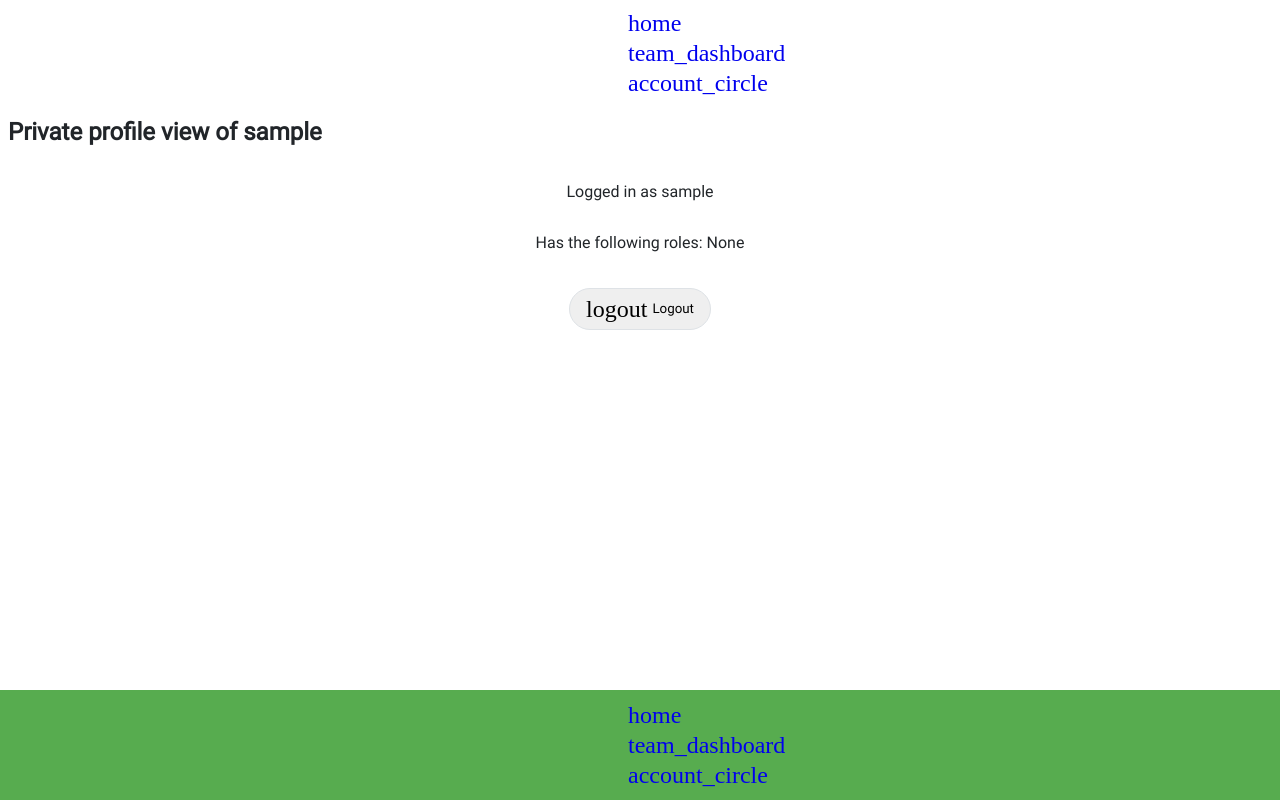
After one commit to PsychOlympia/camp, a Flask app: page /profile/ in a window 1280 px wide. The commit adds this page. Run offline with Flask 3, Linux system fonts and the light colour scheme; the visitor is signed in with stand-in values (Sample User, id 1); data comes from the database, SQL or seed files in the repository; data that the repository does not hold is empty; parts of the project's set-up code (start-up, migrations or seed data) failed here and were passed over; some web fonts are replaced.

Commit message:
Split profiles

```diff
--- /dev/null
+++ b/app/profile/templates/my_profile.jinja2
@@ -0,0 +1,29 @@
+{% extends 'dashboard.jinja2' %}
+
+{% block title %}{{ _('Private profile view of %(name)s', name=current_user.username) }} - {{ super() }}{% endblock %}
+
+{% block content %}
+<h2>{{ _('Private profile view of %(name)s', name=current_user.username) }}</h2>
+<div style="display: flex; flex-direction: column; align-items: center; gap: 20px;">
+    <div style="display: flex; flex-direction: column; align-items: center;">
+        <p>Logged in as {{ current_user.username }}</p>
+        <p>Has the following roles:
+            {% if current_user.roles | length > 0 %}
+                {% for role in current_user.roles %}
+                    <a href="/{{ role.name }}">{{ role.name }}</a>
+                    {% if not loop.last %},{% endif %}
+                {% endfor %}
+            {% else %}
+                <span>None</span>
+            {% endif %}
+        </p>
+    </div>
+    <form action="{{ url_for('auth.logout') }}" method="post">
+        <input type="hidden" name="csrf_token" value="{{ csrf_token() }}">
+        <button type="submit" style="display: flex; align-items: center; gap: 5px;">
+            <span class="material-symbols-outlined">logout</span>
+            Logout
+        </button>
+    </form>
+</div>
+{% endblock %}
--- a/app/profile/templates/profile.jinja2
+++ b/app/profile/templates/profile.jinja2
@@ -1,7 +1,7 @@
-{% extends 'base.jinja2' %}
+{% extends 'dashboard.jinja2' %}
 
-{% block title %}{{ _('Profile of %(name)s', name=team.name) }} - {{ super() }}{% endblock %}
+{% block title %}{{ _('Public profile of %(name)s', name=team.name) }} - {{ super() }}{% endblock %}
 
 {% block content %}
-<h2>{{ _('Profile of %(name)s', name=team.name) }}</h2>
+<h2>{{ _('Public profile of %(name)s', name=team.name) }}</h2>
 {% endblock %}
--- a/app/profile/views.py
+++ b/app/profile/views.py
@@ -1,13 +1,40 @@
 from http import HTTPStatus
 
-from flask import Blueprint, render_template, abort
+from flask import Blueprint, render_template, abort, request, flash, redirect, url_for
+from flask_babel import gettext as _
+from flask_login import login_required
 
+from ..auth import team_permission, guest_permission
 from ..models import db, Team
 
 bp_profile = Blueprint('profile', __name__, template_folder='templates', static_folder='static', url_prefix='/profile')
 
 
-@bp_profile.route('/<string:team_name>', methods=['GET'], endpoint='index')
+@bp_profile.route('/', methods=['GET'], endpoint='index')
+@login_required
+@guest_permission.require(http_exception=HTTPStatus.UNAUTHORIZED)
+def index():
+    return render_template('my_profile.jinja2')
+
+
+@bp_profile.route('/team-profile', methods=['GET'], endpoint='team_profile')
+@login_required
+@team_permission.require(http_exception=HTTPStatus.UNAUTHORIZED)
+def team_profile():
+    team_name = request.args.get('team')
+    if team_name is None:
+        flash(_('No team name provided!'), 'danger')
+        return redirect(url_for('main.index'))
+    team = db.session.query(Team).where(Team.name == team_name).first()
+    if team is None:
+        flash(_('The team %(team_name)s was not found!', team_name=team_name), 'danger')
+        return redirect(url_for('main.index'))
+    return render_template('team_profile.jinja', team=team)
+
+
+@bp_profile.route('/<string:team_name>', methods=['GET'], endpoint='view')
+@login_required
+@team_permission.require(HTTPStatus.UNAUTHORIZED)
 def index(team_name: str):
     team = db.session.query(Team).where(Team.name == team_name).first()
     if team is None:
```
Also changed, not shown: app/profile/templates/team_profile.jinja (added, +7 -0 lines).
